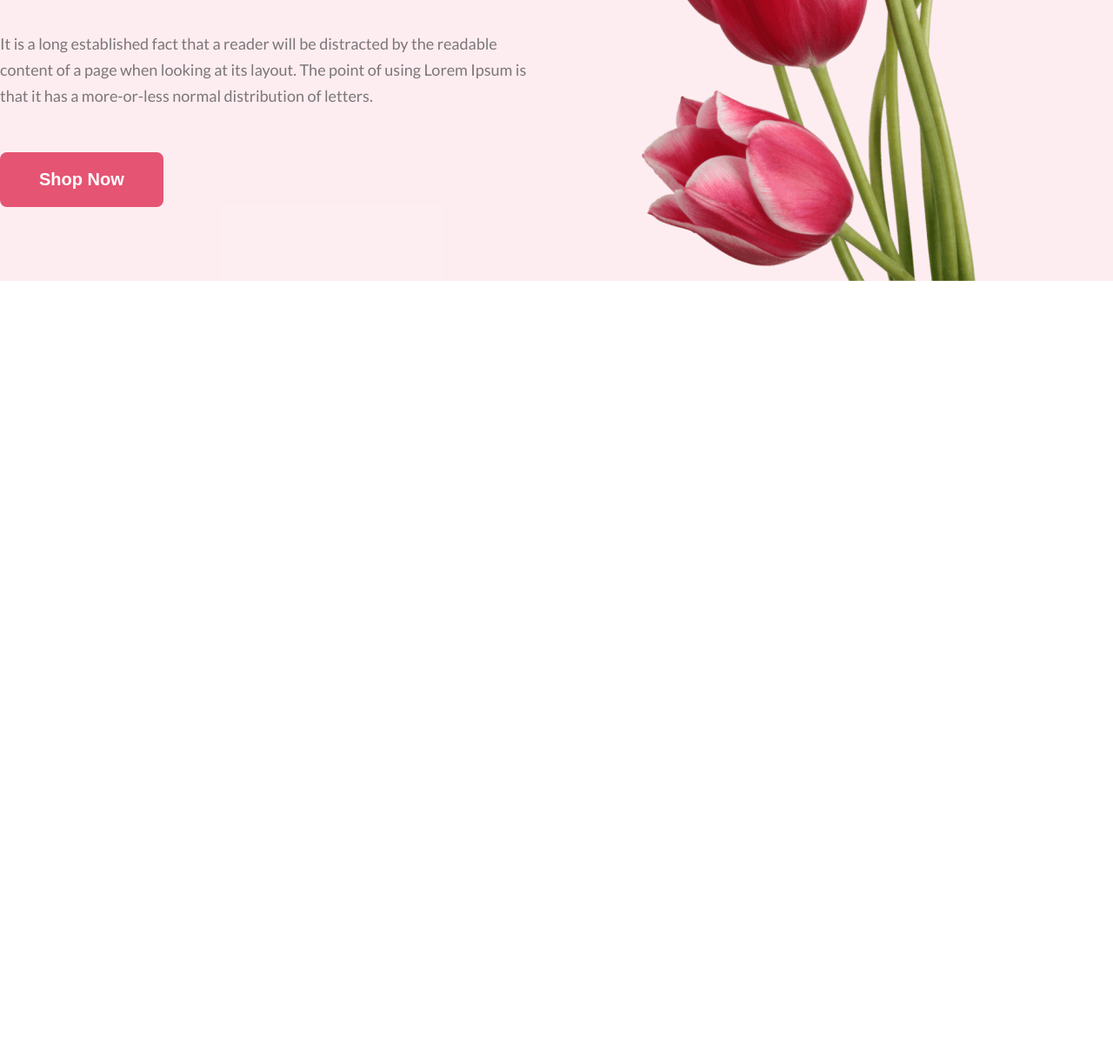
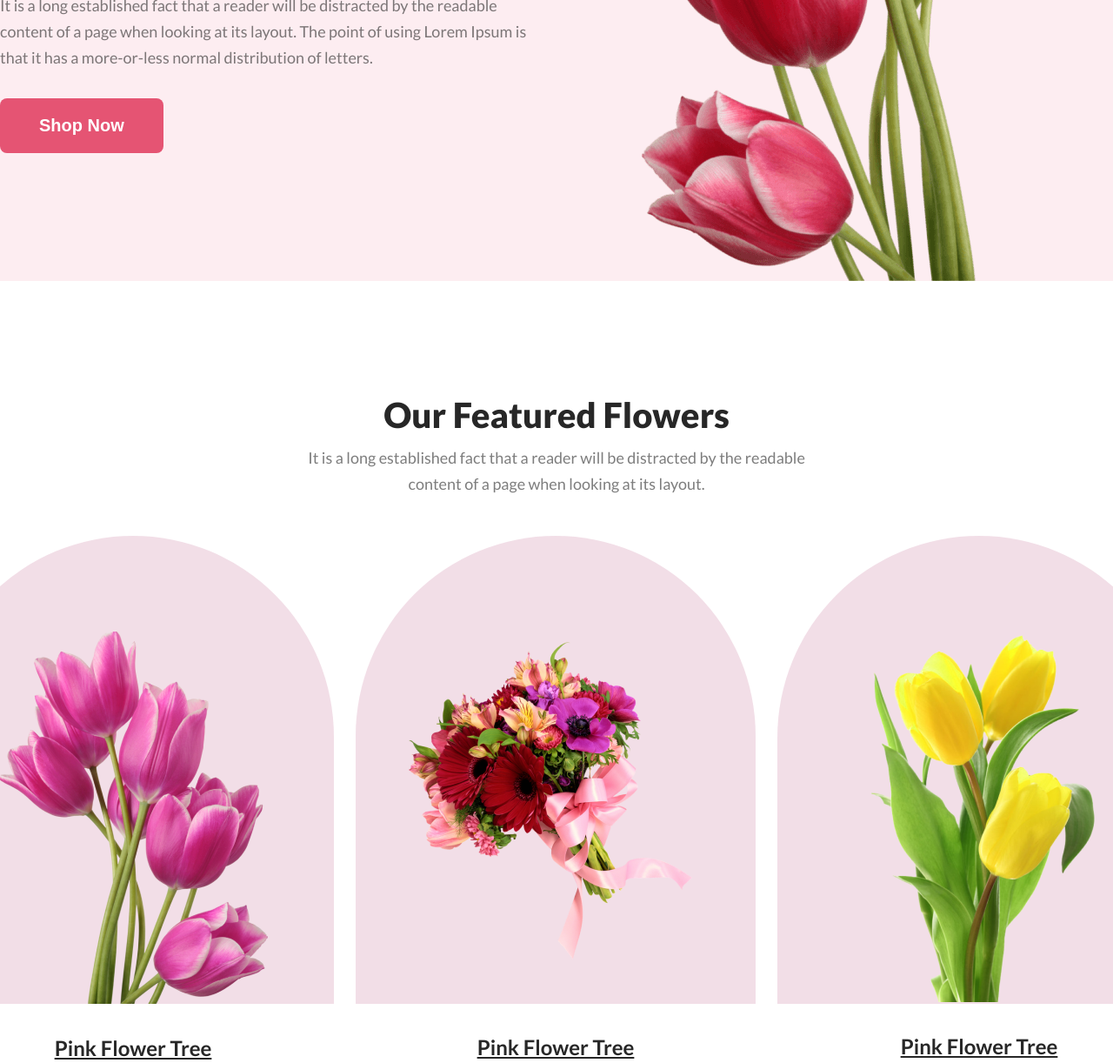
Before and after one commit to aminulwebdev/flower-shop-assignment, a plain HTML site: page index.html in a window 1280 px wide. Shown: the part 527-1749 px from the top of the page at 87% size. Before the commit the page ends 850 px from the top, so only its background shows below. Drawn offline with Linux system fonts and the light colour scheme.

Commit message:
featured_flowers part added

```diff
--- a/index.html
+++ b/index.html
@@ -36,6 +36,37 @@
 =================================== -->
     <main>
 
+        <!--=============================
+            Fetured flowers part start
+=================================== -->
+
+        <div class="featured_flowers">
+            <div class="featured_text">
+                <h3 class="title">Our Featured Flowers</h3>
+                <p class="basic">It is a long established fact that a reader will be distracted by the readable content
+                    of a page when
+                    looking at its layout.</p>
+            </div>
+            <div class="featured_items">
+                <div class="item_1">
+                    <img src="asset/featured_flower_01.png" alt="">
+                    <p>Pink Flower Tree</p>
+                </div>
+                <div class="item_2">
+                    <img src="asset/featured_flower_02.png" alt="">
+                    <p>Pink Flower Tree</p>
+                </div>
+                <div class="item_3">
+                    <img src="asset/featured_flower_03.png" alt="">
+                    <p>Pink Flower Tree</p>
+                </div>
+            </div>
+        </div>
+
+        <!--=============================
+            Fetured flowers part start
+=================================== -->
+
     </main>
     <!--=============================
             Main part end
--- a/style.css
+++ b/style.css
@@ -1,8 +1,11 @@
 @import url('https://fonts.googleapis.com/css2?family=Lato:wght@100;300;400;700;900&display=swap');
 
-body {
+* {
         margin: 0;
         padding: 0;
+}
+
+body {
         font-family: 'Lato', sans-serif;
 }
 
@@ -18,13 +21,22 @@ ol {
         line-height: 30px;
 }
 
-.common_button{
+.title {
+        color: #272727;
+        text-align: center;
+        font-size: 40px;
+        font-weight: 800;
+
+}
+
+.common_button {
         padding: 20px 45px;
         border-radius: 8px;
         background: #E55473;
         border: none;
 }
-.common_button a{
+
+.common_button a {
         color: #FFF;
         font-size: 20px;
         font-weight: 700;
@@ -60,7 +72,7 @@ text-decoration: none;
         padding: 32px 0;
 }
 
-.banner_container  banner_img {
+.banner_container banner_img {
         width: 635px;
 }
 
@@ -70,20 +82,63 @@ text-decoration: none;
 
 
 
+/* ===================================
+        Fetured flowers part start
+        ================================== */
 
+.featured_flowers {
+        padding-top: 130px;
+}
 
+.featured_flowers .featured_text p {
+        width: 594px;
+        text-align: center;
+        margin: 0 auto;
+        padding: 10px 0 45px;
+}
 
+.featured_flowers .featured_items {
+        display: flex;
+        gap: 25px;
+        justify-content: center;
+}
 
+.featured_flowers .featured_items .item_1,
+.featured_flowers .featured_items .item_2,
+.featured_flowers .featured_items .item_3 {
+        background: rgba(167, 33, 98, 0.15);
+        width: 464px;
+        height: 538px;
+        border-radius: 300px 300px 0px 0px;
+}
 
+.featured_flowers .featured_items .item_1 img {
+        padding: 110px 76px 0 76px;
+}
 
+.featured_flowers .featured_items .item_2 img {
+        padding: 117px 45px 50px 45px;
+}
 
+.featured_flowers .featured_items .item_3 img {
+        padding: 65px 75px 0px 75px;
+}
 
+.featured_flowers .featured_items .item_1 p,
+.featured_flowers .featured_items .item_2 p,
+.featured_flowers .featured_items .item_3 p {
+        color: #272727;
+        text-align: center;
+        font-size: 24px;
+        font-weight: 700;
+        line-height: 35px;
+        text-decoration-line: underline;
+        padding-top: 30px;
+}
 
-
-
-
-
-
+/* ===================================
+        Fetured flowers part end
+        ================================== */
 
 /* ===================================
                 Banner part start
@@ -106,10 +161,3 @@ text-decoration: none;
 /* ===================================
                 Banner part end
         ================================== */
-/* ===================================
-                Banner part start
-        ================================== */
-
-/* ===================================
-                Banner part end
-        ================================== */
```
Also changed, not shown: asset/featured_flower_01.png (renamed from asset/pngwing 6.png), asset/featured_flower_02.png (renamed from asset/pngwing 5.png), asset/featured_flower_03.png (renamed from asset/pngwing 7.png). Lines whose indentation alone changed are shown as unchanged.
